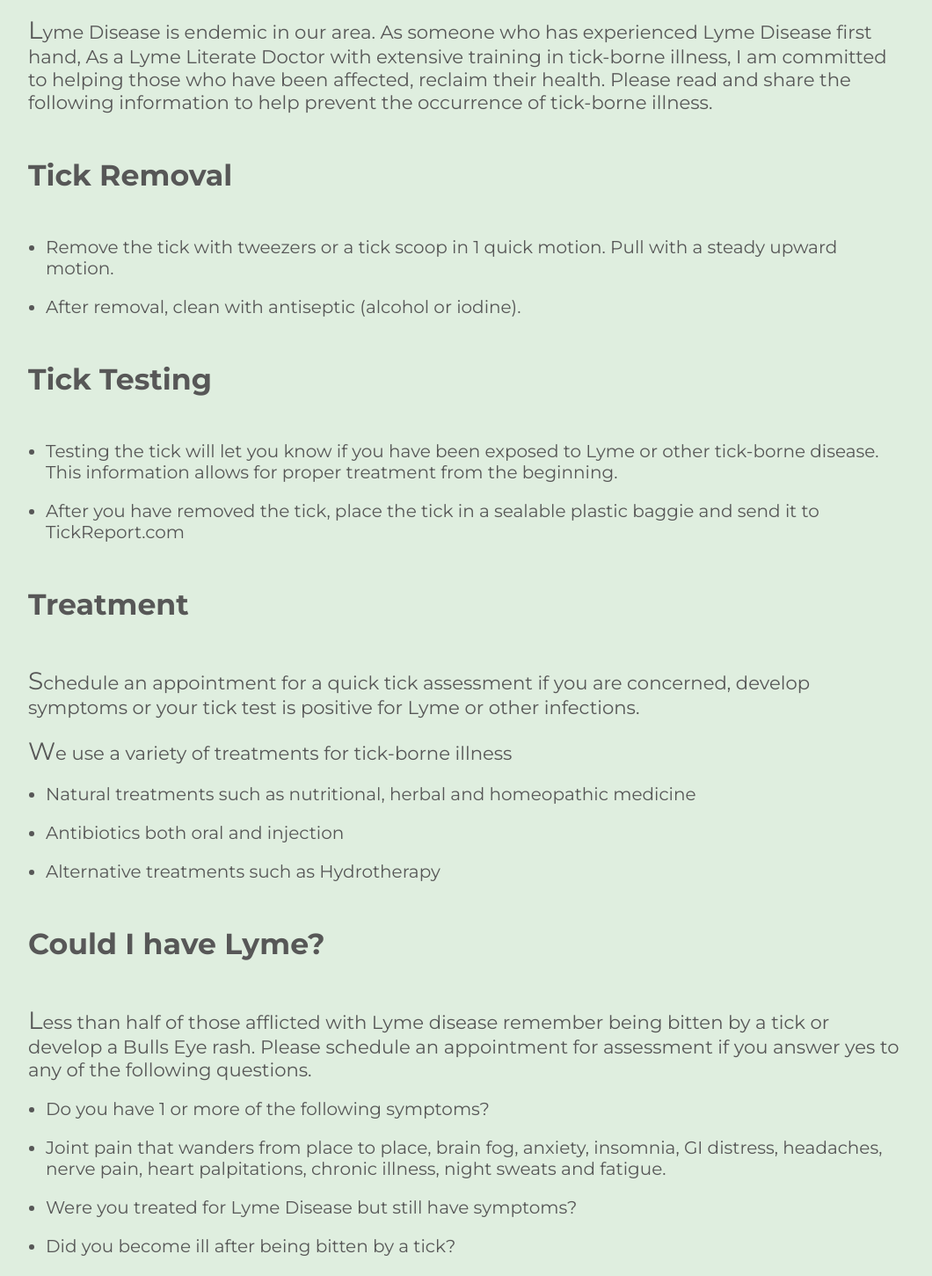
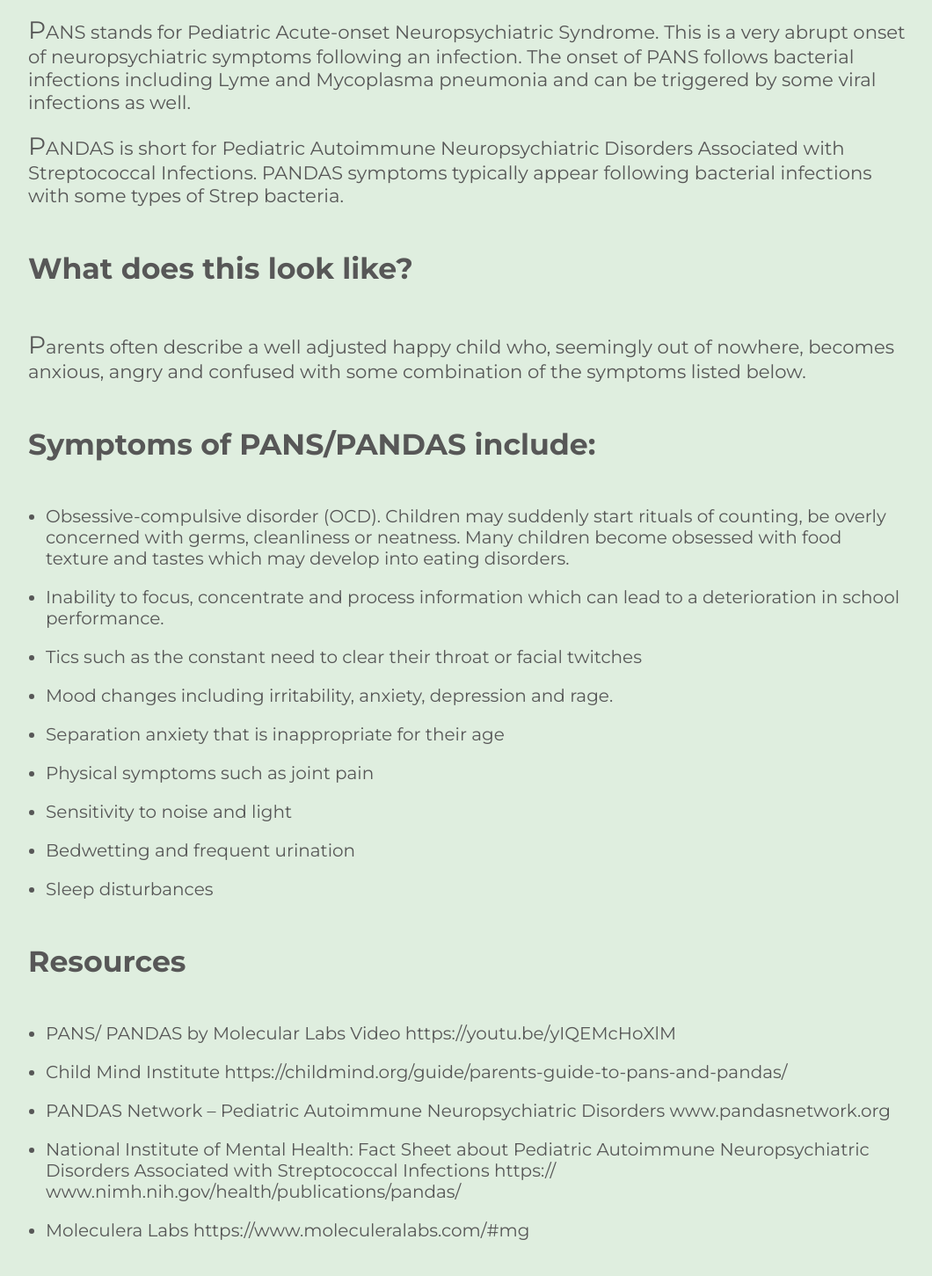
Before and after one commit to waldsmitha/sage, a React (Create React App) app: page /pans in a window 1280 px wide. Shown: the part 180-1631 px from the top of the page at 88% size, without its empty margins (108-1168 px from the left). Built offline with nearby package versions, Linux system fonts and the light colour scheme.

Commit message:
added tick and styling

```diff
--- a/src/components/Contact.js
+++ b/src/components/Contact.js
@@ -133,7 +133,7 @@ const StyledContact = styled(motion.div)`
     padding: 2rem;
     display: flex;
     flex-direction: column;
-    max-width: 60rem;
+    max-width: 50rem;
     h1 {
       padding-bottom: 5rem;
       font-size: 6rem;
@@ -143,21 +143,19 @@ const StyledContact = styled(motion.div)`
     }
 
     button {
-      border: none;
-      /* border: 3px solid #575757; */
-      font-size: 3rem;
-      background: #f2f2f2;
-      color: #638963;
-      padding: 1rem 2.5rem;
+      box-shadow: rgba(0, 0, 0, 0.15) 1.95px 1.95px 2.6px;
+      color: #f2f2f2;
+      background: rgba(68, 68, 68, 0.5);
+      border: 2px #f2f2f2 solid;
       border-radius: 1rem;
+      padding: 1rem 2rem;
       margin: 0 auto;
       cursor: pointer;
-      transition: 0.3s;
-      box-shadow: rgba(0, 0, 0, 0.15) 1.95px 1.95px 2.6px;
+      transition: 0.5s;
 
       &:hover {
-        color: white;
-        background: #bbd4bb;
+        background: #a7bca7;
+        color: #f2f2f2;
       }
     }
 
--- a/src/components/Services.js
+++ b/src/components/Services.js
@@ -222,12 +222,17 @@ const Services = forwardRef(({}, ref) => {
         </div>
         <div className="content">
           <p>
-            Naturopathy is a balance of the ancient healing arts and modern
-            medicine. It is guided by the principle of vis medicatrix naturae –
-            the healing power of nature. In essence, the body has the inherent
-            ability to heal itself, but may sometimes need support due to
-            stresses and environmental exposures. It is our job to assist and
-            support this healing process.
+            PANS stands for Pediatric Acute-onset Neuropsychiatric Syndrome.
+            This is a very abrupt onset of neuropsychiatric symptoms following
+            an infection. The onset of PANS follows bacterial infections
+            including Lyme and Mycoplasma pneumonia and can be triggered by some
+            viral infections as well.
+          </p>
+          <p>
+            PANDAS is short for Pediatric Autoimmune Neuropsychiatric Disorders
+            Associated with Streptococcal Infections. PANDAS symptoms typically
+            appear following bacterial infections with some types of Strep
+            bacteria.
           </p>
           <Link to="Pans">
             <button className="active-cursor">Learn More</button>
--- /dev/null
+++ b/src/components/Tick.js
@@ -0,0 +1,44 @@
+import React from "react";
+import styled from "styled-components";
+
+const Tick = ({ setActive }) => {
+  const scrollContact = () => {
+    setActive([false, false, false, true, false]);
+  };
+  return (
+    <StyledSpacer>
+      <h2>Have you been bit by a tick? Book an appointment for a</h2>
+      <h1 onClick={scrollContact}>QUICK TICK CHECK</h1>
+    </StyledSpacer>
+  );
+};
+
+const StyledSpacer = styled.div`
+  background: #838383;
+  color: #f2f2f2;
+  min-height: 20vh;
+  text-align: center;
+  display: flex;
+  justify-content: center;
+  align-items: center;
+  flex-direction: column;
+  padding: 2rem;
+  h1 {
+    font-size: 3rem;
+    color: #f2f2f2;
+    background: rgba(68, 68, 68, 0.5);
+    border: 2px #f2f2f2 solid;
+    border-radius: 1rem;
+    padding: 1rem 2rem;
+    margin-top: 2rem;
+    transition: 0.5s;
+    cursor: pointer;
+
+    &:hover {
+      color: #f2f2f2;
+      background: #a7bca7;
+    }
+  }
+`;
+
+export default Tick;
--- a/src/pages/Lyme.js
+++ b/src/pages/Lyme.js
@@ -9,13 +9,14 @@ import { ScrollTop } from "../util";
 
 const Lyme = () => {
   return (
-    <StyledContainer
-      exit="exit"
-      variants={pageAnimation}
-      initial="hidden"
-      animate="show"
-    >
-      <div className="content">
+    <StyledContainer>
+      <motion.div
+        exit="exit"
+        variants={pageAnimation}
+        initial="hidden"
+        animate="show"
+        className="content"
+      >
         <h1 id="header">Lyme Disease</h1>
         <p>
           Lyme Disease is endemic in our area. As someone who has experienced
@@ -84,7 +85,7 @@ const Lyme = () => {
         <Link to="/">
           <button>Home</button>
         </Link>
-      </div>
+      </motion.div>
       <ScrollTop />
     </StyledContainer>
   );
@@ -117,18 +118,18 @@ const StyledContainer = styled(motion.div)`
       font-size: 28px;
     }
     button {
-      border: none;
       box-shadow: rgba(0, 0, 0, 0.15) 1.95px 1.95px 2.6px;
-      color: #638963;
-      background: #f2f2f2;
+      color: #f2f2f2;
+      background: rgba(68, 68, 68, 0.5);
+      border: 2px #f2f2f2 solid;
+      border-radius: 1rem;
       padding: 1rem 2rem;
       margin-top: 5rem;
-      border-radius: 1rem;
       cursor: pointer;
       transition: 0.5s;
 
       &:hover {
-        background: #638963;
+        background: #a7bca7;
         color: #f2f2f2;
       }
     }
--- a/src/pages/Modalities.js
+++ b/src/pages/Modalities.js
@@ -8,13 +8,14 @@ import { Link } from "react-router-dom";
 import { ScrollTop } from "../util";
 const Modalities = () => {
   return (
-    <StyledContainer
-      exit="exit"
-      variants={pageAnimation}
-      initial="hidden"
-      animate="show"
-    >
-      <div className="content">
+    <StyledContainer>
+      <motion.div
+        exit="exit"
+        variants={pageAnimation}
+        initial="hidden"
+        animate="show"
+        className="content"
+      >
         <h1 id="header">Naturopathy & Therapeutic Modalities</h1>
         <p>
           Naturopathy is a balance of the ancient healing arts and modern
@@ -59,7 +60,7 @@ const Modalities = () => {
         <Link to="/">
           <button>Home</button>
         </Link>
-      </div>
+      </motion.div>
       <ScrollTop />
     </StyledContainer>
   );
@@ -92,18 +93,18 @@ const StyledContainer = styled(motion.div)`
       font-size: 28px;
     }
     button {
-      border: none;
       box-shadow: rgba(0, 0, 0, 0.15) 1.95px 1.95px 2.6px;
-      color: #638963;
-      background: #f2f2f2;
+      color: #f2f2f2;
+      background: rgba(68, 68, 68, 0.5);
+      border: 2px #f2f2f2 solid;
+      border-radius: 1rem;
       padding: 1rem 2rem;
       margin-top: 5rem;
-      border-radius: 1rem;
       cursor: pointer;
       transition: 0.5s;
 
       &:hover {
-        background: #638963;
+        background: #a7bca7;
         color: #f2f2f2;
       }
     }
--- a/src/pages/Pans.js
+++ b/src/pages/Pans.js
@@ -9,82 +9,83 @@ import { ScrollTop } from "../util";
 
 const Pans = () => {
   return (
-    <StyledContainer
-      exit="exit"
-      variants={pageAnimation}
-      initial="hidden"
-      animate="show"
-    >
-      <div className="content">
-        <h1 id="header">PANS/PANDAS</h1>
+    <StyledContainer>
+      <motion.div
+        exit="exit"
+        variants={pageAnimation}
+        initial="hidden"
+        animate="show"
+        className="content"
+      >
+        <h1 id="header">What are PANS and PANDAS?</h1>
         <p>
-          Lyme Disease is endemic in our area. As someone who has experienced
-          Lyme Disease first hand, As a Lyme Literate Doctor with extensive
-          training in tick-borne illness, I am committed to helping those who
-          have been affected, reclaim their health. Please read and share the
-          following information to help prevent the occurrence of tick-borne
-          illness.
+          PANS stands for Pediatric Acute-onset Neuropsychiatric Syndrome. This
+          is a very abrupt onset of neuropsychiatric symptoms following an
+          infection. The onset of PANS follows bacterial infections including
+          Lyme and Mycoplasma pneumonia and can be triggered by some viral
+          infections as well.
         </p>
-        <h1>Tick Removal</h1>
+        <p>
+          PANDAS is short for Pediatric Autoimmune Neuropsychiatric Disorders
+          Associated with Streptococcal Infections. PANDAS symptoms typically
+          appear following bacterial infections with some types of Strep
+          bacteria.
+        </p>
+        <h1>What does this look like?</h1>
+        <p>
+          Parents often describe a well adjusted happy child who, seemingly out
+          of nowhere, becomes anxious, angry and confused with some combination
+          of the symptoms listed below.
+        </p>
+        <h1>Symptoms of PANS/PANDAS include:</h1>
         <ul>
           <li>
-            Remove the tick with tweezers or a tick scoop in 1 quick motion.
-            Pull with a steady upward motion.
+            Obsessive-compulsive disorder (OCD). Children may suddenly start
+            rituals of counting, be overly concerned with germs, cleanliness or
+            neatness. Many children become obsessed with food texture and tastes
+            which may develop into eating disorders.
           </li>
-          <li>After removal, clean with antiseptic (alcohol or iodine).</li>
+          <li>
+            Inability to focus, concentrate and process information which can
+            lead to a deterioration in school performance.
+          </li>
+          <li>
+            Tics such as the constant need to clear their throat or facial
+            twitches
+          </li>
+          <li>
+            Mood changes including irritability, anxiety, depression and rage.
+          </li>
+          <li>Separation anxiety that is inappropriate for their age</li>
+          <li>Physical symptoms such as joint pain</li>
+          <li>Sensitivity to noise and light</li>
+          <li>Bedwetting and frequent urination</li>
+          <li>Sleep disturbances</li>
         </ul>
-        <h1>Tick Testing</h1>
+        <h1>Resources</h1>
         <ul>
           <li>
-            Testing the tick will let you know if you have been exposed to Lyme
-            or other tick-borne disease. This information allows for proper
-            treatment from the beginning.
+            PANS/ PANDAS by Molecular Labs Video https://youtu.be/yIQEMcHoXlM
           </li>
           <li>
-            After you have removed the tick, place the tick in a sealable
-            plastic baggie and send it to TickReport.com
+            Child Mind Institute
+            https://childmind.org/guide/parents-guide-to-pans-and-pandas/
           </li>
-        </ul>
-        <h1>Treatment</h1>
-        <p>
-          Schedule an appointment for a quick tick assessment if you are
-          concerned, develop symptoms or your tick test is positive for Lyme or
-          other infections.
-        </p>
-        <p>We use a variety of treatments for tick-borne illness</p>
-        <ul>
           <li>
-            Natural treatments such as nutritional, herbal and homeopathic
-            medicine
+            PANDAS Network – Pediatric Autoimmune Neuropsychiatric Disorders
+            www.pandasnetwork.org
           </li>
-          <li>Antibiotics both oral and injection</li>
-          <li>Alternative treatments such as Hydrotherapy</li>
-        </ul>
-        <h1>Could I have Lyme?</h1>
-        <p>
-          Less than half of those afflicted with Lyme disease remember being
-          bitten by a tick or develop a Bulls Eye rash. Please schedule an
-          appointment for assessment if you answer yes to any of the following
-          questions.
-        </p>
-        <ul>
-          <li>Do you have 1 or more of the following symptoms?</li>
           <li>
-            Joint pain that wanders from place to place, brain fog, anxiety,
-            insomnia, GI distress, headaches, nerve pain, heart palpitations,
-            chronic illness, night sweats and fatigue.{" "}
+            National Institute of Mental Health: Fact Sheet about Pediatric
+            Autoimmune Neuropsychiatric Disorders Associated with Streptococcal
+            Infections https:// www.nimh.nih.gov/health/publications/pandas/
           </li>
-          <li>Were you treated for Lyme Disease but still have symptoms?</li>
-          <li> Did you become ill after being bitten by a tick? </li>
-          <li>
-            Were you told you don't have Lyme Disease after a negative test but
-            are still have symptoms?
-          </li>
+          <li>Moleculera Labs https://www.moleculeralabs.com/#mg</li>
         </ul>
         <Link to="/">
           <button>Home</button>
         </Link>
-      </div>
+      </motion.div>
       <ScrollTop />
     </StyledContainer>
   );
@@ -117,18 +118,18 @@ const StyledContainer = styled(motion.div)`
       font-size: 28px;
     }
     button {
-      border: none;
       box-shadow: rgba(0, 0, 0, 0.15) 1.95px 1.95px 2.6px;
-      color: #638963;
-      background: #f2f2f2;
+      color: #f2f2f2;
+      background: rgba(68, 68, 68, 0.5);
+      border: 2px #f2f2f2 solid;
+      border-radius: 1rem;
       padding: 1rem 2rem;
       margin-top: 5rem;
-      border-radius: 1rem;
       cursor: pointer;
       transition: 0.5s;
 
       &:hover {
-        background: #638963;
+        background: #a7bca7;
         color: #f2f2f2;
       }
     }
```
Also changed, not shown: src/pages/Home.js (+2 -17 lines).
